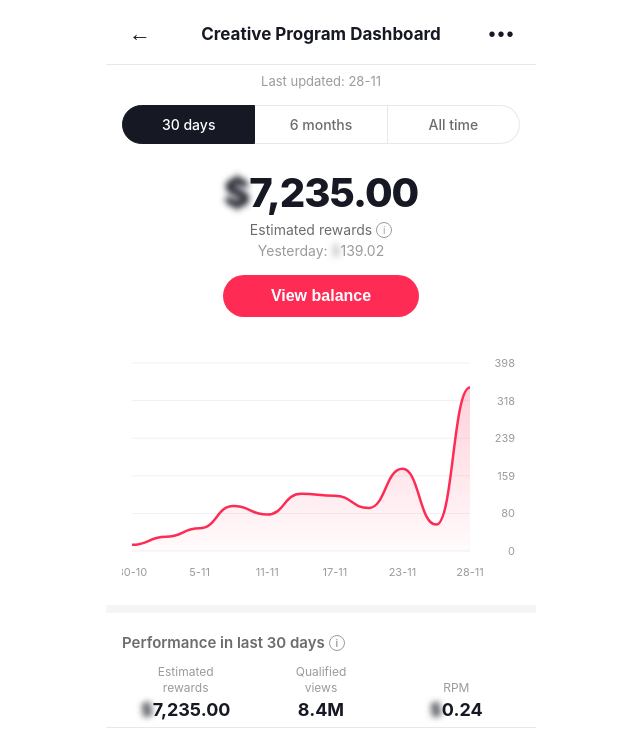
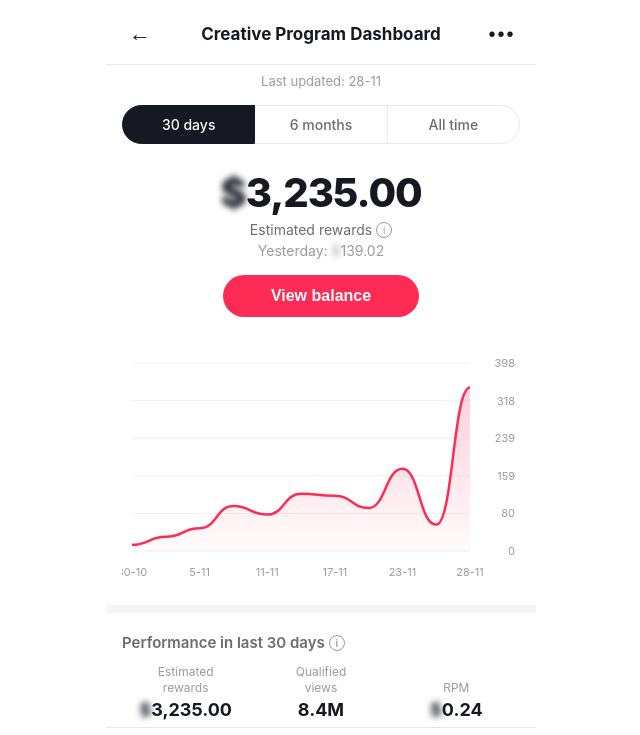
Before and after one commit to newtoolai-cs/Passive-income_Fordelete, a plain HTML site: page index.html in a window 1280 px wide. Shown: the top 735 px of the page, 319-959 px from the left. Drawn offline with Linux system fonts and the light colour scheme.

Commit message:
Update index.html

```diff
--- a/index.html
+++ b/index.html
@@ -296,7 +296,7 @@
   </div>
 
   <div class="earnings-section">
-    <div class="earnings-amount" id="total-earnings">$7,235.00</div>
+    <div class="earnings-amount" id="total-earnings">$3,235.00</div>
     <div class="earnings-label">
       Estimated rewards <span class="info-icon">i</span>
     </div>
@@ -320,7 +320,7 @@
   <div class="performance-grid">
     <div class="perf-item">
       <div class="perf-label">Estimated<br>rewards</div>
-      <div class="perf-value">$7,235.00</div>
+      <div class="perf-value">$3,235.00</div>
     </div>
     <div class="perf-item">
       <div class="perf-label">Qualified<br>views</div>
```
